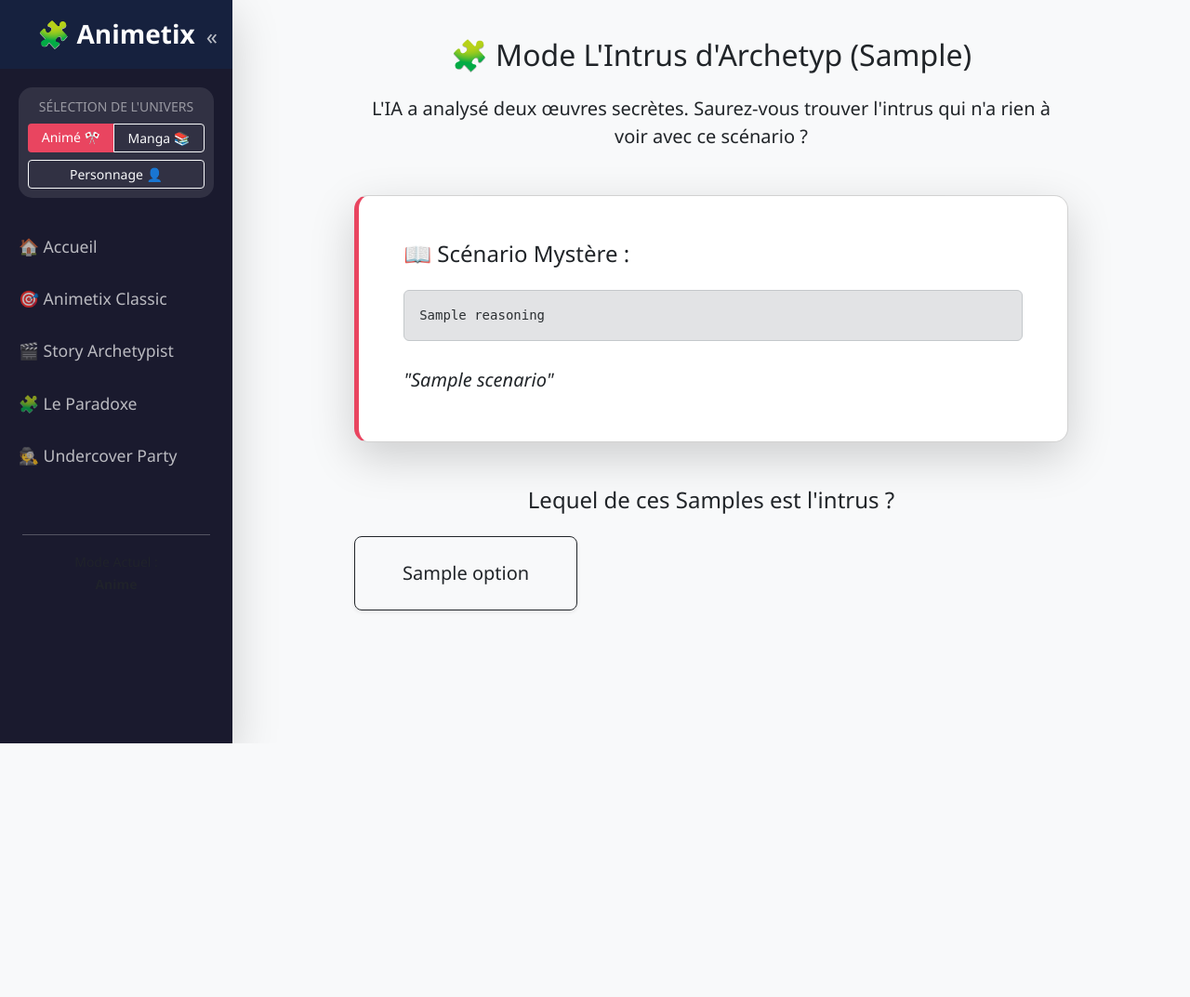
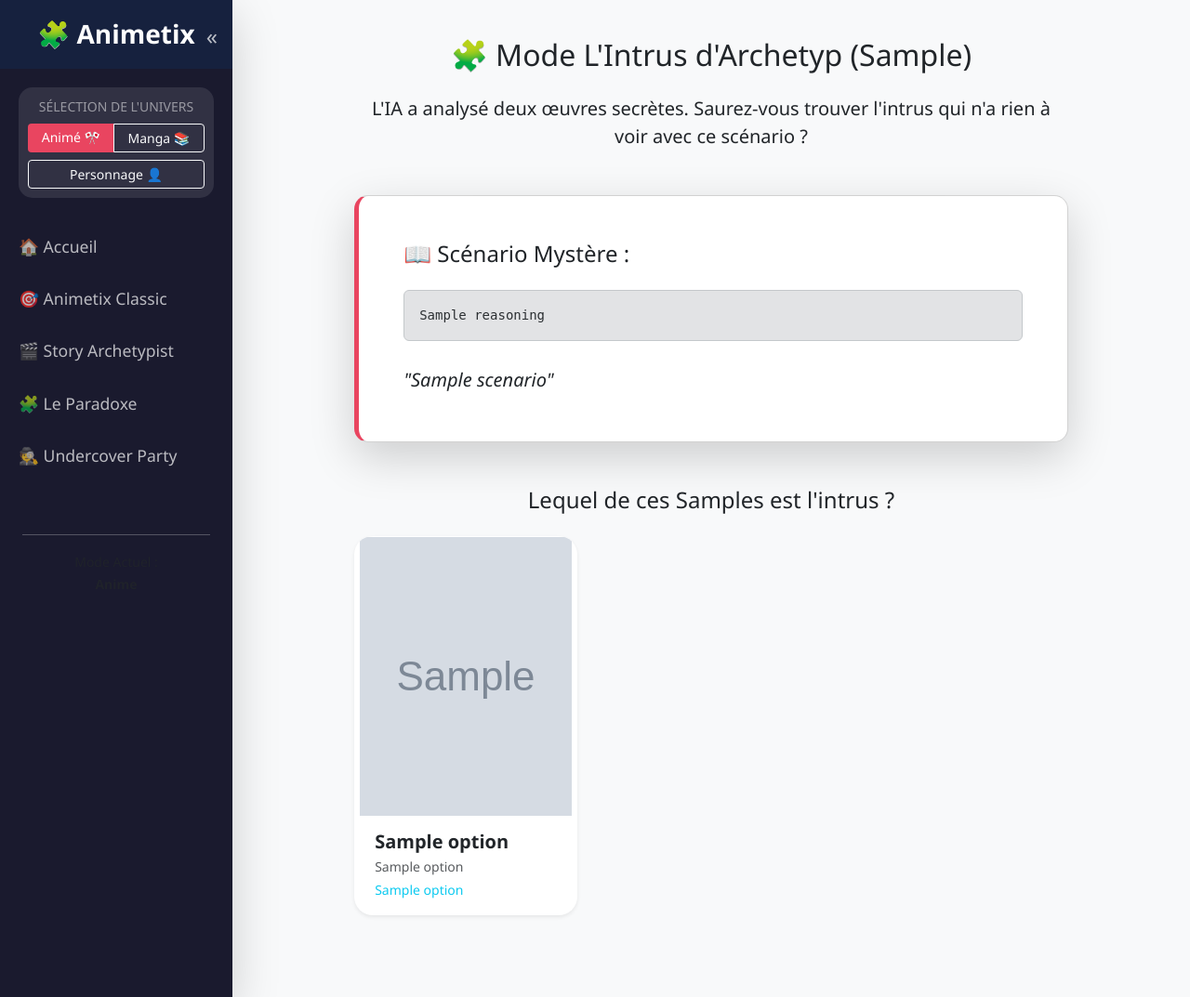
Before and after one commit to MissawB/Anime-Archetype-Engine, a Django app: template backend/animetix/templates/animetix/paradox/intruder.html in a window 1280 px wide. Shown: the whole page at 93% size. Before the commit the page ends 800 px from the top, so only its background shows below. Run offline with Django 5.2, Linux system fonts and the light colour scheme; the template is opened without the code that fills it: most values are stand-ins (such as "Sample title", 1, 10 or a date in 2020); grey boxes marked "Sample" are stand-in pictures; some libraries are stand-ins or nearby versions.

Commit message:
Refactor .gitignore and deployment configuration; enhance vector loading error handling and improve HTML structure for intruder selection

```diff
--- a/backend/animetix/templates/animetix/paradox/intruder.html
+++ b/backend/animetix/templates/animetix/paradox/intruder.html
@@ -26,18 +26,33 @@
         </div>
 
         <h4 class="mb-4">Lequel de ces {{ media_type }}s est l'intrus ?</h4>
-        <form action="{% url 'intruder_guess' %}" method="post">
-            {% csrf_token %}
-            <div class="row">
-                {% for option in options %}
-                <div class="col-md-4 mb-3">
-                    <button type="submit" name="choice" value="{{ option }}" class="btn btn-outline-dark btn-lg w-100 p-4 shadow-sm h-100">
-                        {{ option }}
+        <div class="row g-4 mb-5">
+            {% for option in options %}
+            <div class="col-md-4">
+                <form action="{% url 'intruder_guess' %}" method="post">
+                    {% csrf_token %}
+                    <input type="hidden" name="choice" value="{{ option.title }}">
+                    <button type="submit" class="card h-100 w-100 text-start border-0 shadow-sm hover-card overflow-hidden" style="border-radius: 20px; transition: transform 0.2s;">
+                        <div style="height: 300px; width: 100%; position: relative;">
+                            <img src="{{ option.image }}" class="w-100 h-100" style="object-fit: cover;" alt="{{ option.title }}">
+                        </div>
+                        <div class="card-body p-3">
+                            <h5 class="fw-bold mb-1 text-truncate" title="{{ option.title }}">{{ option.title }}</h5>
+                            <div class="small text-muted text-truncate mb-1">{{ option.title_english }}</div>
+                            <div class="small text-info text-truncate">{{ option.title_native }}</div>
+                        </div>
                     </button>
-                </div>
-                {% endfor %}
+                </form>
             </div>
-        </form>
+            {% endfor %}
+        </div>
     </div>
 </div>
+
+<style>
+    .hover-card:hover {
+        transform: translateY(-5px);
+        box-shadow: 0 10px 20px rgba(0,0,0,0.1) !important;
+    }
+</style>
 {% endblock %}
```
Also changed, not shown: backend/animetix/services.py (+10 -5 lines), backend/animetix/views.py (+38 -17 lines), .github/workflows/deploy_to_hf.yml, 8 other files.
